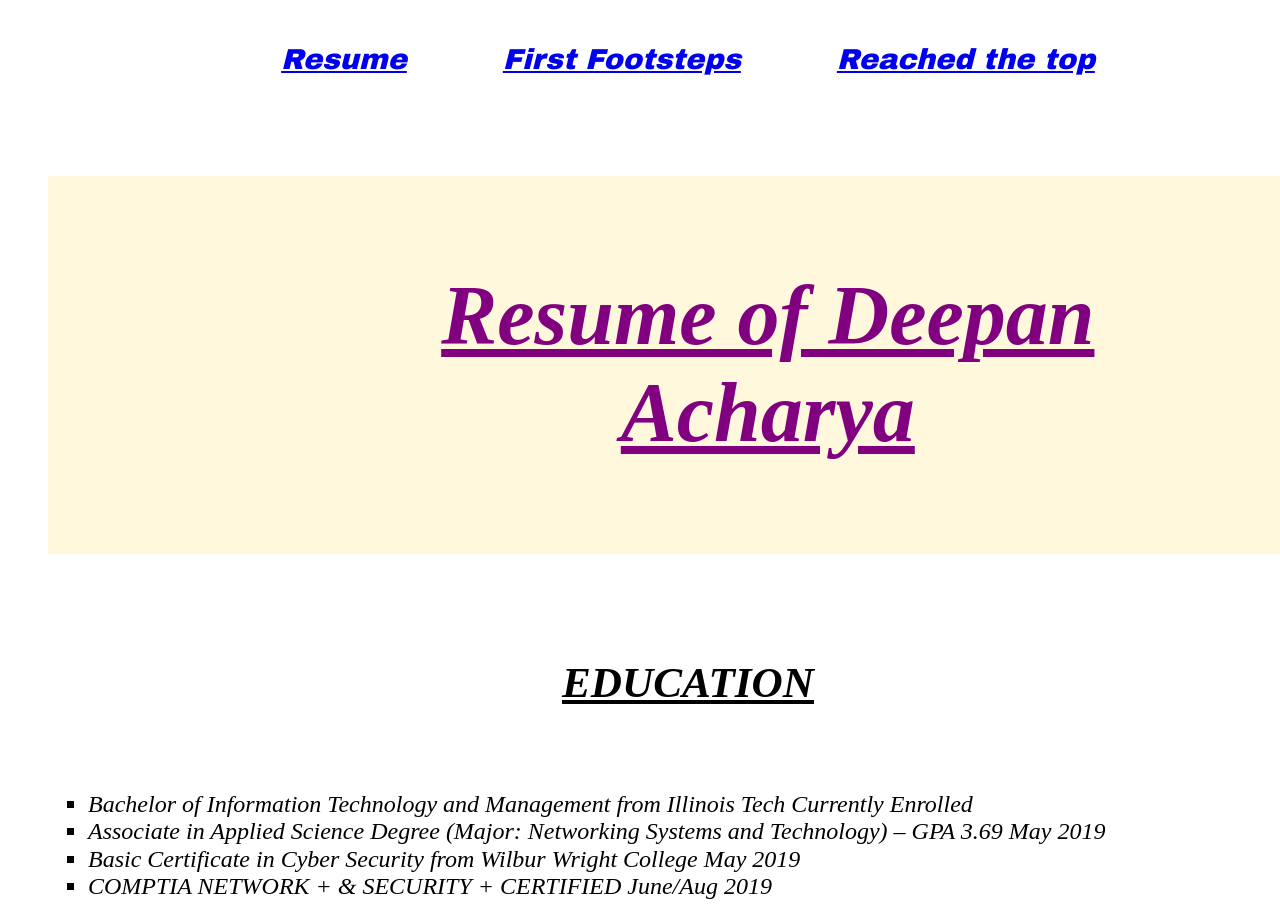
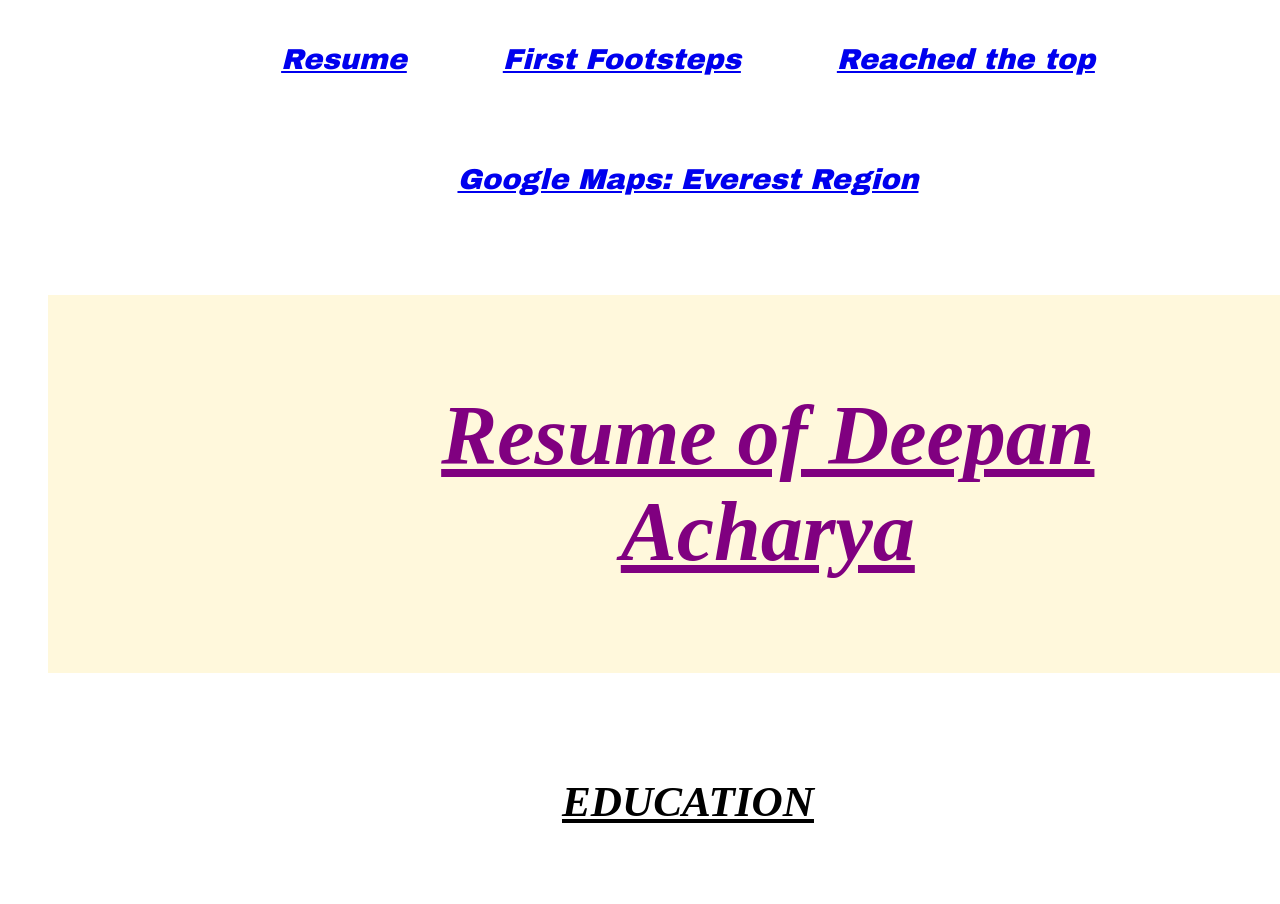
Before and after one commit to hitchhacker18/Project_3, a plain HTML site: page index.html in a window 1280 px wide. Shown: the top 904 px of the page. Drawn offline with Linux system fonts and the light colour scheme; a web font is replaced by a local one.

Commit message:
added map.html
added map.html to the nav

```diff
--- a/index.html
+++ b/index.html
@@ -14,6 +14,7 @@
         <li><a href="index.html">Resume</a></li>
         <li><a href="first_footsteps_everest_1953.html">First Footsteps</a></li>
         <li><a href="hillary_and_tenzing_reach_the_top.html">Reached the top</a></li>
+        <li><a href="map.html">Google Maps: Everest Region</a></li>
       </ul>
     </nav>
     <h1>Resume of Deepan Acharya</h1>
```
